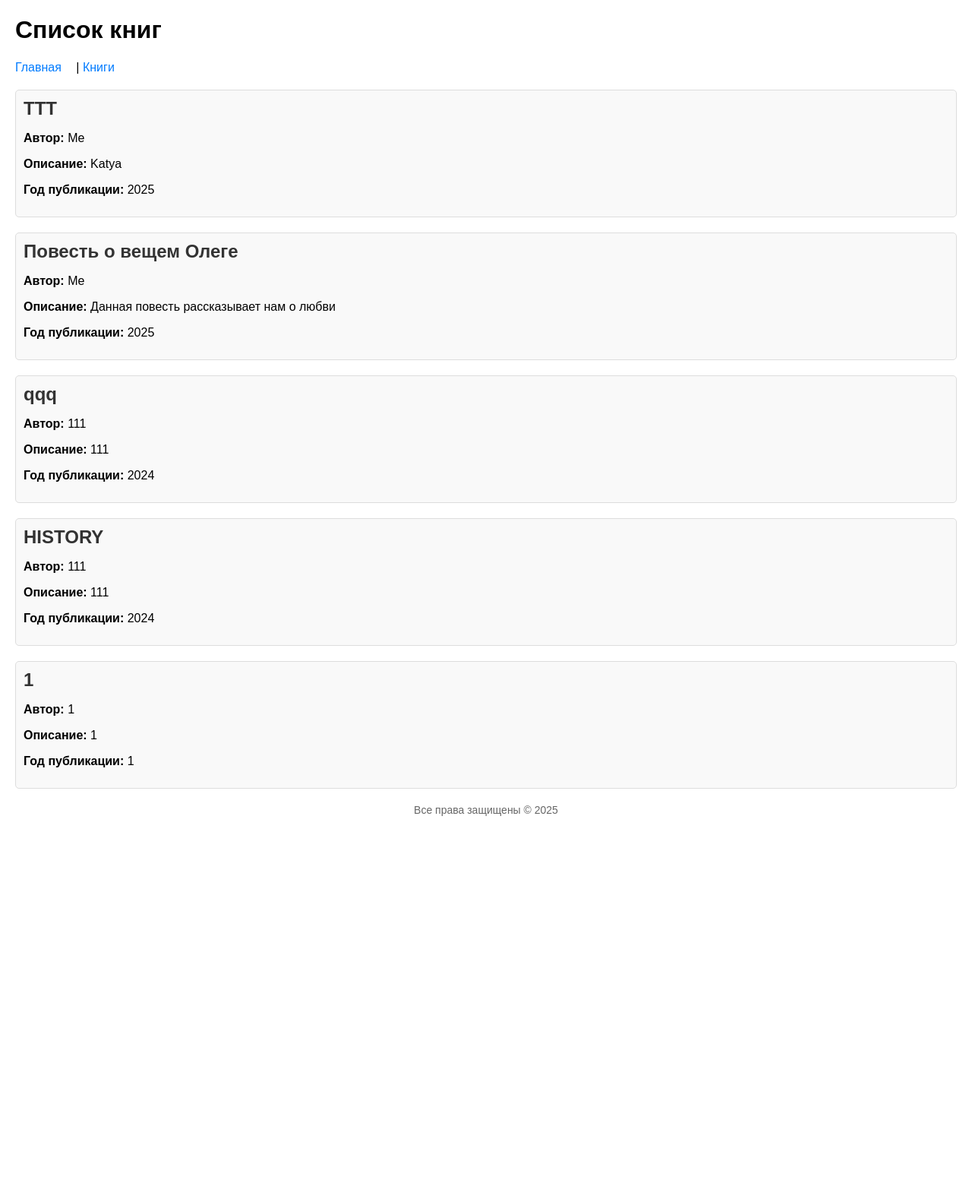
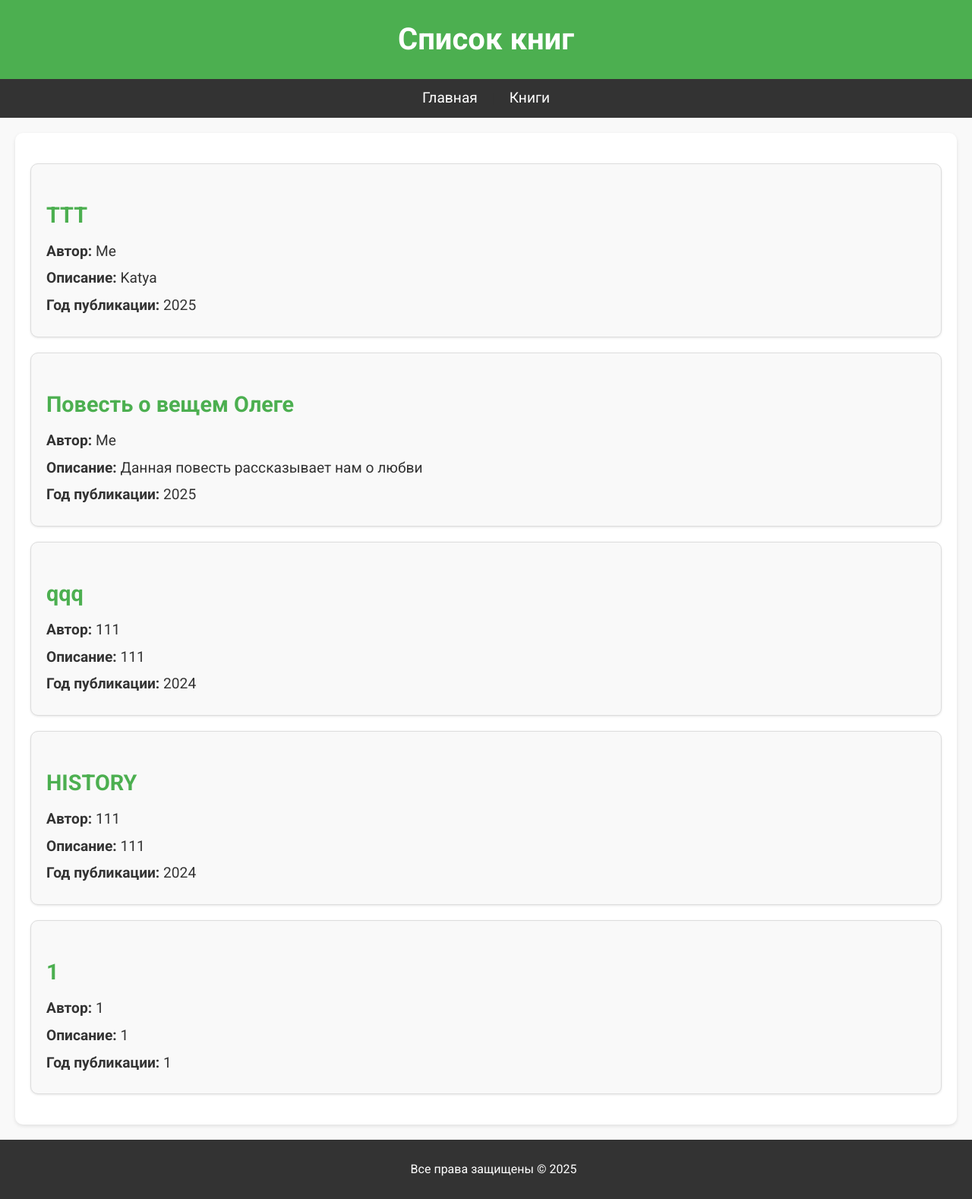
Before and after one commit to kitrii/library, a Flask app: page /books in a window 1280 px wide. Shown: the whole page at 76% size. Before the commit the page ends 1074 px from the top, so only its background shows below. Run offline with Flask 3, Linux system fonts and the light colour scheme.

Commit message:
add styles

```diff
--- a/static/css/styles.css
+++ b/static/css/styles.css
@@ -1,39 +1,192 @@
 /* static/css/styles.css */
+
 body {
-    font-family: Arial, sans-serif;
-    margin: 20px;
-}
-
-nav a {
-    margin-right: 15px;
-    text-decoration: none;
-    color: #007BFF;
-}
-
-nav a:hover {
-    text-decoration: underline;
-}
-
-#book-list {
-    margin-top: 20px;
-}
-
-.book {
-    margin-bottom: 20px;
-    padding: 10px;
-    border: 1px solid #ddd;
-    border-radius: 5px;
+    font-family: 'Roboto', sans-serif;
+    line-height: 1.6;
+    margin: 0;
+    padding: 0;
     background-color: #f9f9f9;
-}
-
-.book h2 {
-    margin: 0;
     color: #333;
 }
 
-footer {
-    margin-top: 20px;
+header {
+    background-color: #4CAF50;
+    color: white;
     text-align: center;
-    font-size: 14px;
-    color: #666;
+    padding: 20px 0;
 }
+
+.main-title {
+    font-size: 2.5em;
+    margin: 0;
+}
+
+.navigation {
+    text-align: center;
+    padding: 10px 0;
+    background-color: #333;
+}
+
+.navigation a {
+    color: white;
+    text-decoration: none;
+    padding: 10px 15px;
+    font-size: 1.2em;
+}
+
+.navigation a:hover {
+    background-color: #575757;
+    border-radius: 5px;
+}
+
+.intro {
+    display: flex;
+    justify-content: space-between;
+    align-items: center;
+    padding: 20px;
+    max-width: 1200px;
+    margin: 20px auto;
+}
+
+.intro .text {
+    flex: 1;
+    margin-right: 20px;
+}
+
+.intro .text h2 {
+    font-size: 2em;
+    color: #4CAF50;
+}
+
+.intro .text p {
+    font-size: 1.2em;
+}
+
+.intro .image {
+    flex: 1;
+    text-align: center;
+}
+
+.intro .image img {
+    max-width: 100%;
+    height: auto;
+    border-radius: 10px;
+}
+
+.actions {
+    text-align: center;
+    margin: 40px 0;
+}
+
+.actions h2 {
+    font-size: 1.8em;
+    color: #4CAF50;
+}
+
+.actions ul {
+    list-style: none;
+    padding: 0;
+}
+
+.actions ul li {
+    font-size: 1.5em;
+    margin: 10px 0;
+}
+
+.actions ul li a {
+    text-decoration: none;
+    color: #333;
+    background-color: #4CAF50;
+    padding: 10px 15px;
+    border-radius: 5px;
+}
+
+.actions ul li a:hover {
+    background-color: #45a049;
+    color: white;
+}
+
+.form-section {
+    max-width: 600px;
+    margin: 20px auto;
+    padding: 20px;
+    background: white;
+    border: 1px solid #ddd;
+    border-radius: 10px;
+    box-shadow: 0 2px 5px rgba(0, 0, 0, 0.1);
+}
+
+.form-section h3 {
+    font-size: 1.5em;
+    color: #4CAF50;
+}
+
+form input, form textarea, form button {
+    width: 100%;
+    margin: 10px 0;
+    padding: 10px;
+    font-size: 1em;
+    border: 1px solid #ccc;
+    border-radius: 5px;
+}
+
+form button {
+    background-color: #4CAF50;
+    color: white;
+    border: none;
+    cursor: pointer;
+}
+
+form button:hover {
+    background-color: #45a049;
+}
+
+/* Список книг */
+.book-list {
+    max-width: 1200px;
+    margin: 20px auto;
+    padding: 20px;
+    background: white;
+    border-radius: 10px;
+    box-shadow: 0 2px 5px rgba(0, 0, 0, 0.1);
+}
+
+.book-card {
+    border: 1px solid #ddd;
+    padding: 20px;
+    margin: 20px 0;
+    border-radius: 10px;
+    background-color: #f9f9f9;
+    box-shadow: 0 1px 3px rgba(0, 0, 0, 0.1);
+}
+
+.book-title {
+    font-size: 1.8em;
+    color: #4CAF50;
+    margin-bottom: 10px;
+}
+
+.book-card p {
+    font-size: 1.2em;
+    margin: 5px 0;
+    color: #333;
+}
+
+.no-books {
+    font-size: 1.5em;
+    text-align: center;
+    color: #555;
+    margin: 20px 0;
+}
+
+/* Нижний колонтитул */
+.footer {
+    text-align: center;
+    padding: 10px;
+    background-color: #333;
+    color: white;
+    font-size: 1em;
+    position: relative;
+    bottom: 0;
+    width: 100%;
+}
--- a/templates/books.html
+++ b/templates/books.html
@@ -5,31 +5,37 @@
     <meta charset="UTF-8">
     <meta name="viewport" content="width=device-width, initial-scale=1.0">
     <title>Список книг</title>
+    <!-- Подключение CSS -->
     <link rel="stylesheet" href="{{ url_for('static', filename='css/styles.css') }}">
+    <!-- Подключение Google Fonts -->
+    <link href="https://fonts.googleapis.com/css2?family=Roboto:wght@300;400;700&display=swap" rel="stylesheet">
 </head>
 <body>
-    <h1>Список книг</h1>
-    <nav>
+    <header>
+        <h1 class="main-title">Список книг</h1>
+    </header>
+
+    <nav class="navigation">
         <a href="/">Главная</a> |
         <a href="/books">Книги</a>
     </nav>
 
-    <div id="book-list">
+    <section class="book-list">
         {% if books %}
             {% for book in books %}
-                <div class="book">
-                    <h2>{{ book.title }}</h2>
+                <div class="book-card">
+                    <h2 class="book-title">{{ book.title }}</h2>
                     <p><strong>Автор:</strong> {{ book.author }}</p>
                     <p><strong>Описание:</strong> {{ book.description }}</p>
                     <p><strong>Год публикации:</strong> {{ book.year }}</p>
                 </div>
             {% endfor %}
         {% else %}
-            <p>Книг пока нет.</p>
+            <p class="no-books">Книг пока нет. Добавьте первую книгу!</p>
         {% endif %}
-    </div>
+    </section>
 
-    <footer>
+    <footer class="footer">
         <p>Все права защищены © 2025</p>
     </footer>
 </body>
```
Also changed, not shown: templates/index.html (+23 -8 lines), static/images/library.jpg (added), templates/add_book.html (deleted).
